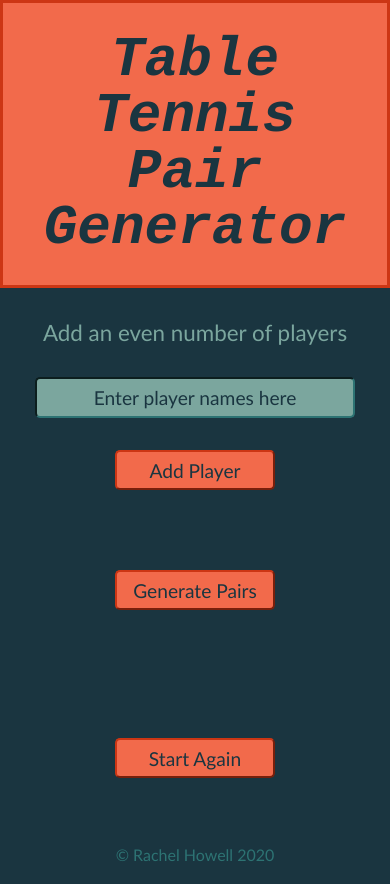
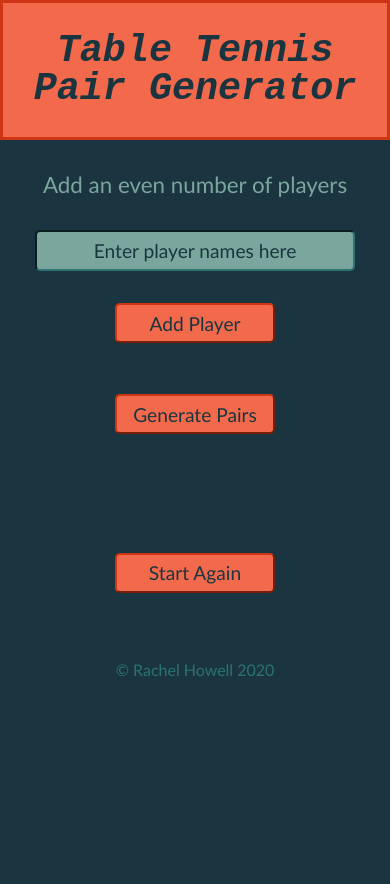
Before and after one commit to RaccoonHowell/table-tennis-app, a React (Create React App) app: page / in a window 390 px wide. After the commit the page ends 844 px from the top, so only its background shows below. Built offline with nearby package versions, Linux system fonts and the light colour scheme.

Commit message:
decreased font-size and column margins in mobile.css

```diff
--- a/src/css/mobile.css
+++ b/src/css/mobile.css
@@ -9,12 +9,29 @@
     button {
         display: inline-block;
     }
+
+    .column1 {
+        margin-left: 10%;
+     }
+
+     .column2 {
+        margin-right: 10%;
+    }
+
     .players li {
         display: block;
+        padding: 0.4rem;
+    }
+
+    .players, .pairs {
         padding: 0.4rem;
     }
 
     .vs {
         font-size: 1.4rem;
     }
+
+    h1 {
+        font-size: 2.4rem;
+    }
 }
```
